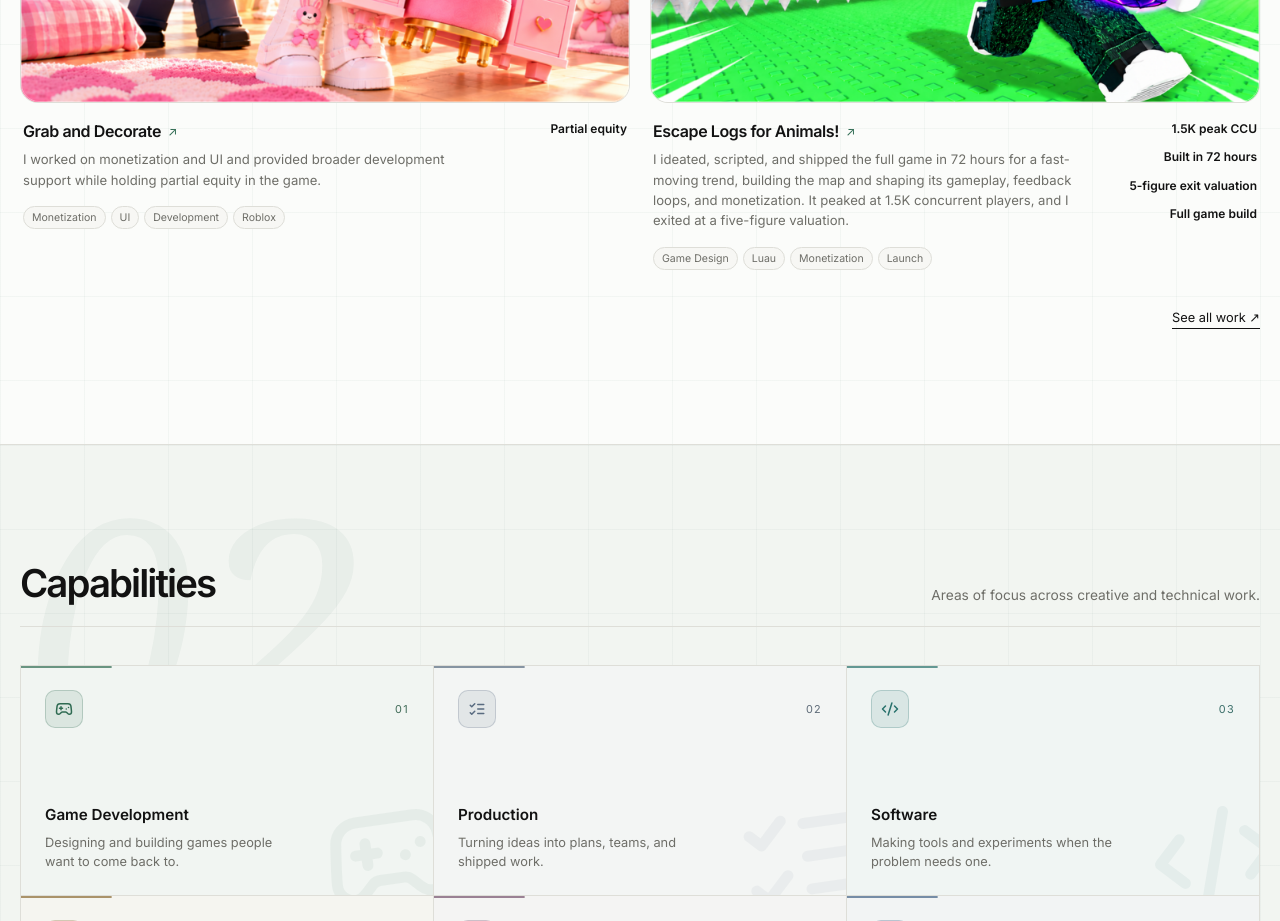
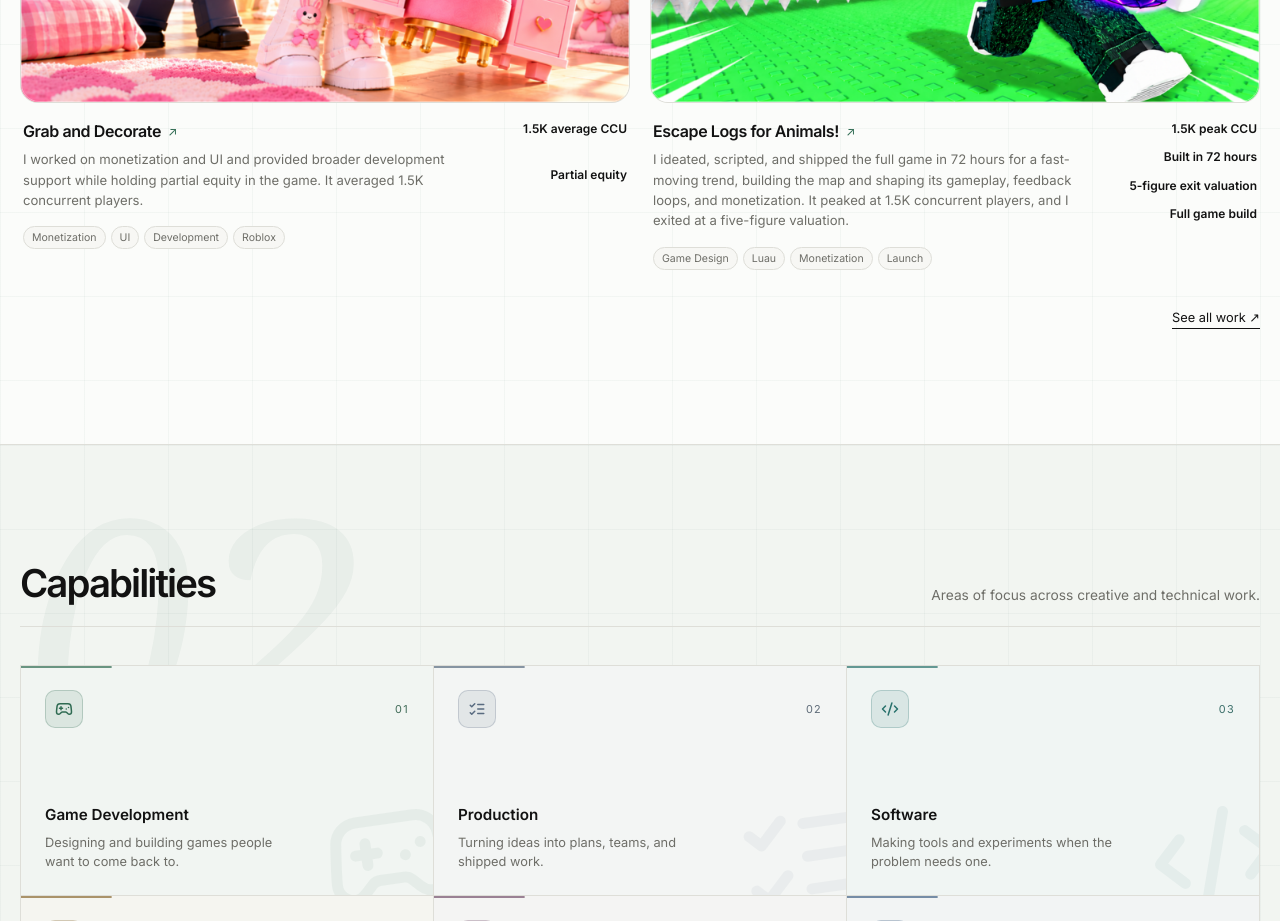
Before and after one commit to twistedlua/twisteds.dev, a React (Vite) app: page / in a window 1280 px wide. Shown: the part 1260-2181 px from the top of the page. Built offline with nearby package versions, Linux system fonts and the light colour scheme.

Commit message:
Add Grab and Decorate average CCU

```diff
--- a/src/data/projects.ts
+++ b/src/data/projects.ts
@@ -8,11 +8,11 @@ export const projects: Project[] = [
     id: 'grab-and-decorate',
     name: 'Grab and Decorate',
     description:
-      'I worked on monetization and UI and provided broader development support while holding partial equity in the game.',
+      'I worked on monetization and UI and provided broader development support while holding partial equity in the game. It averaged 1.5K concurrent players.',
     image: assetPath('projects/grab-and-decorate.png'),
     imageAlt: 'Grab and Decorate Roblox game thumbnail',
     tags: ['Monetization', 'UI', 'Development', 'Roblox'],
-    metrics: ['Partial equity'],
+    metrics: ['1.5K average CCU', 'Partial equity'],
     featured: true,
     href: 'https://www.roblox.com/games/105273282801541/Grab-and-Decorate',
   },
```
